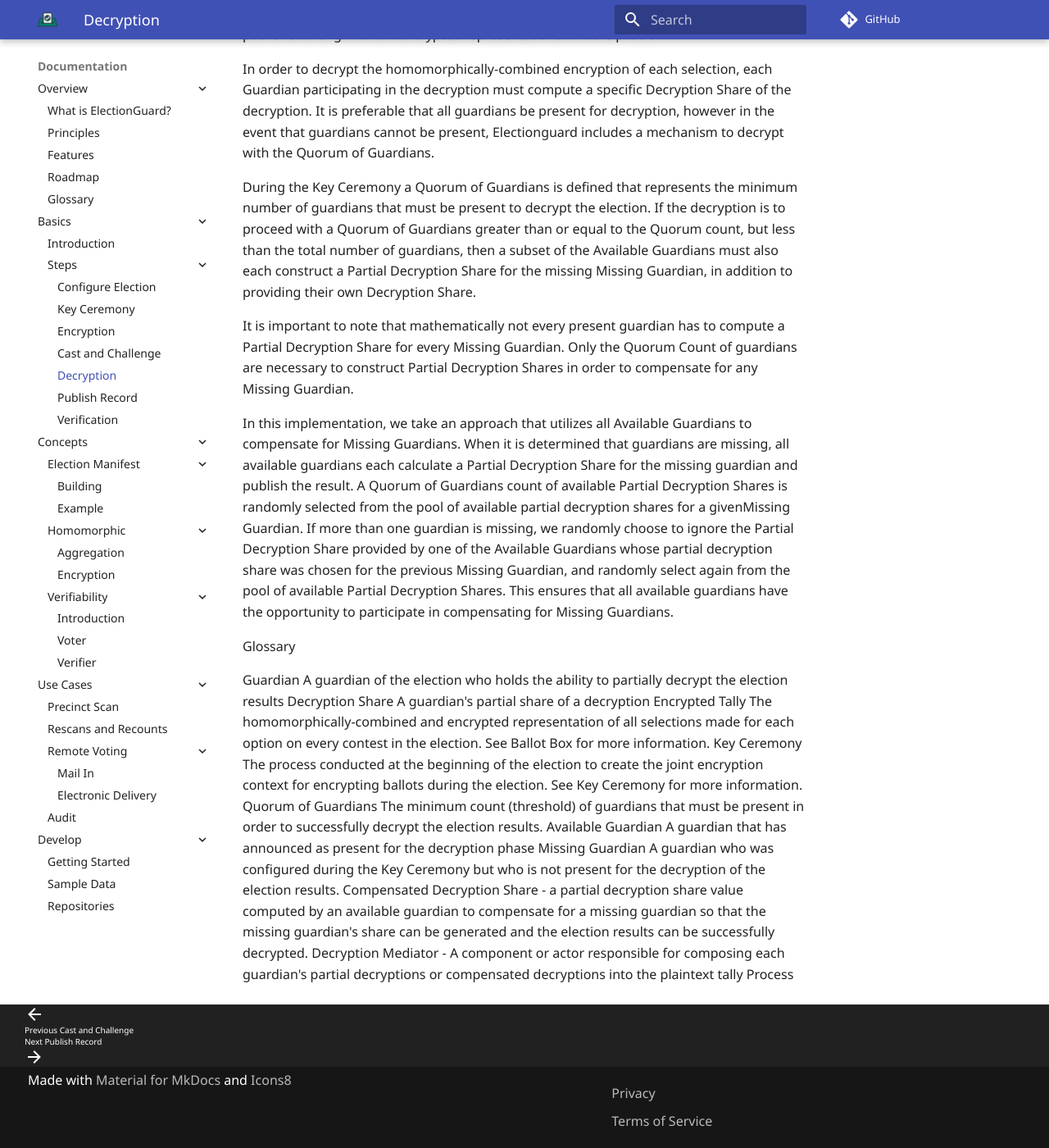
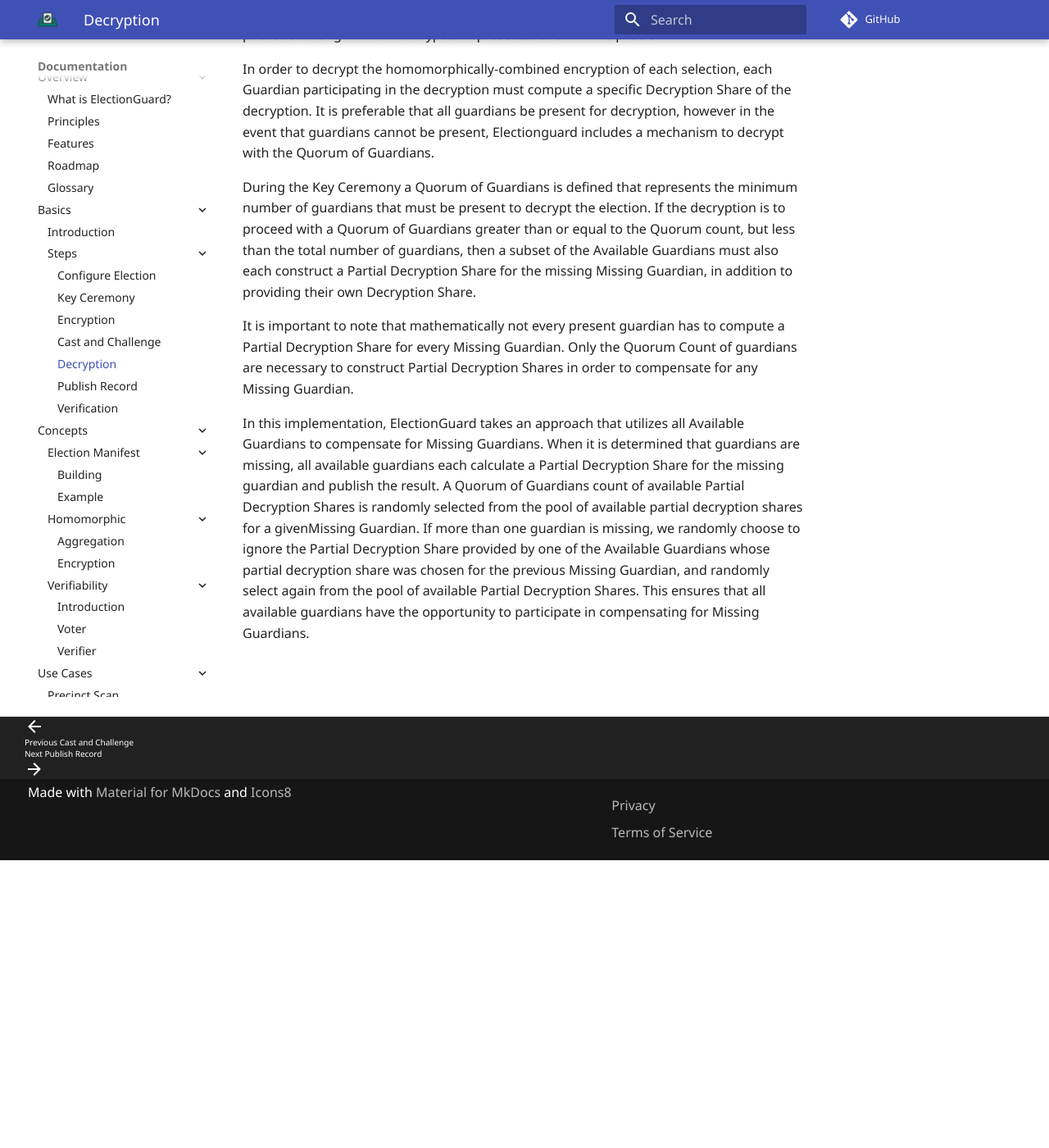
Before and after one commit to Election-Tech-Initiative/electionguard, an MkDocs documentation site: the page built from docs/basics/steps/4_Decryption.md, in a window 1280 px wide and 1400 px high, scrolled down 351 px. Shown: the whole window at 82% size. Built offline with MkDocs 1.6.1 and Material for MkDocs 9.7.7, drawn with Linux system fonts in a browser that asks for light colours; some web fonts are replaced; comment, search, counter and statistics services are not loaded.

Commit message:
Update 4_Decryption.md

```diff
--- a/docs/basics/steps/4_Decryption.md
+++ b/docs/basics/steps/4_Decryption.md
@@ -8,17 +8,4 @@
 
 It is important to note that mathematically not every present guardian has to compute a Partial Decryption Share for every Missing Guardian. Only the Quorum Count of guardians are necessary to construct Partial Decryption Shares in order to compensate for any Missing Guardian.
 
-In this implementation, we take an approach that utilizes all Available Guardians to compensate for Missing Guardians. When it is determined that guardians are missing, all available guardians each calculate a Partial Decryption Share for the missing guardian and publish the result. A Quorum of Guardians count of available Partial Decryption Shares is randomly selected from the pool of available partial decryption shares for a givenMissing Guardian. If more than one guardian is missing, we randomly choose to ignore the Partial Decryption Share provided by one of the Available Guardians whose partial decryption share was chosen for the previous Missing Guardian, and randomly select again from the pool of available Partial Decryption Shares. This ensures that all available guardians have the opportunity to participate in compensating for Missing Guardians.
-
-Glossary
-
-Guardian A guardian of the election who holds the ability to partially decrypt the election results
-Decryption Share A guardian's partial share of a decryption
-Encrypted Tally The homomorphically-combined and encrypted representation of all selections made for each option on every contest in the election. See Ballot Box for more information.
-Key Ceremony The process conducted at the beginning of the election to create the joint encryption context for encrypting ballots during the election. See Key Ceremony for more information.
-Quorum of Guardians The minimum count (threshold) of guardians that must be present in order to successfully decrypt the election results.
-Available Guardian A guardian that has announced as present for the decryption phase
-Missing Guardian A guardian who was configured during the Key Ceremony but who is not present for the decryption of the election results.
-Compensated Decryption Share - a partial decryption share value computed by an available guardian to compensate for a missing guardian so that the missing guardian's share can be generated and the election results can be successfully decrypted.
-Decryption Mediator - A component or actor responsible for composing each guardian's partial decryptions or compensated decryptions into the plaintext tally
-Process
+In this implementation, ElectionGuard takes an approach that utilizes all Available Guardians to compensate for Missing Guardians. When it is determined that guardians are missing, all available guardians each calculate a Partial Decryption Share for the missing guardian and publish the result. A Quorum of Guardians count of available Partial Decryption Shares is randomly selected from the pool of available partial decryption shares for a givenMissing Guardian. If more than one guardian is missing, we randomly choose to ignore the Partial Decryption Share provided by one of the Available Guardians whose partial decryption share was chosen for the previous Missing Guardian, and randomly select again from the pool of available Partial Decryption Shares. This ensures that all available guardians have the opportunity to participate in compensating for Missing Guardians.
```
